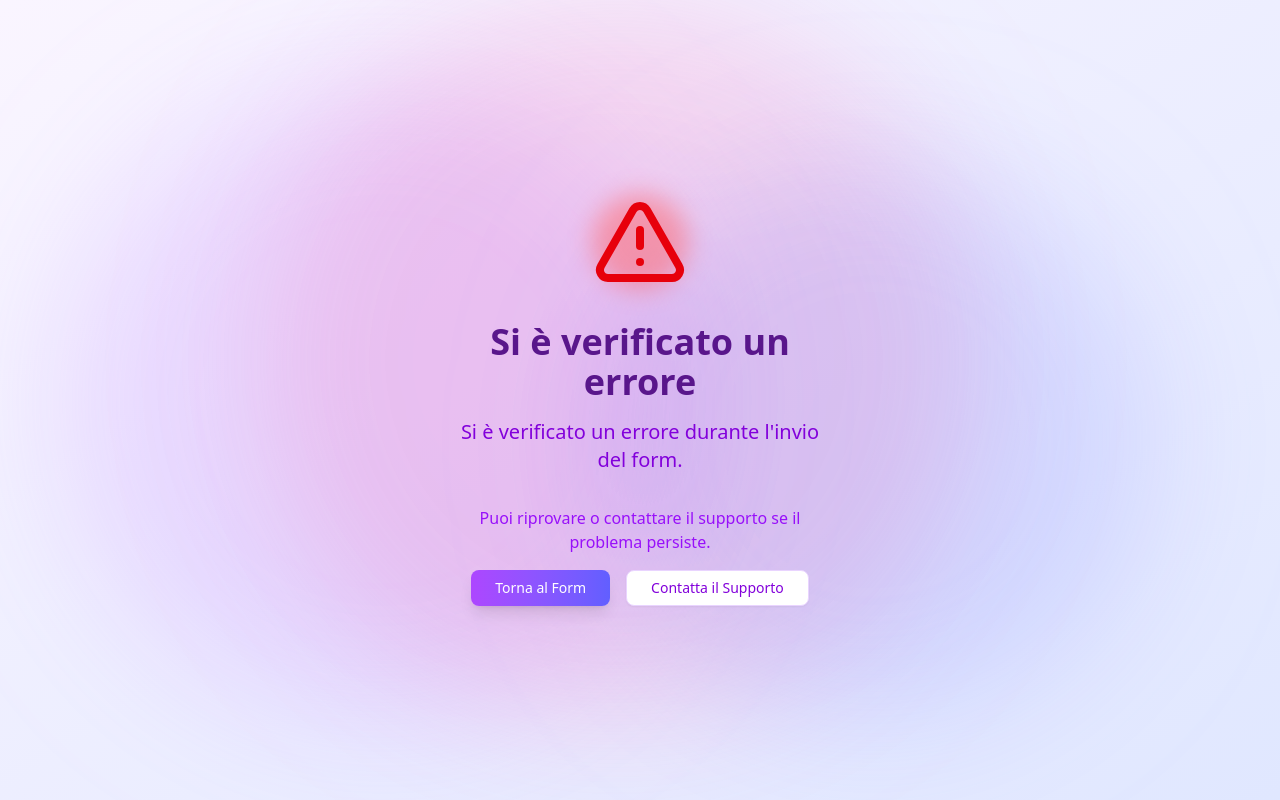
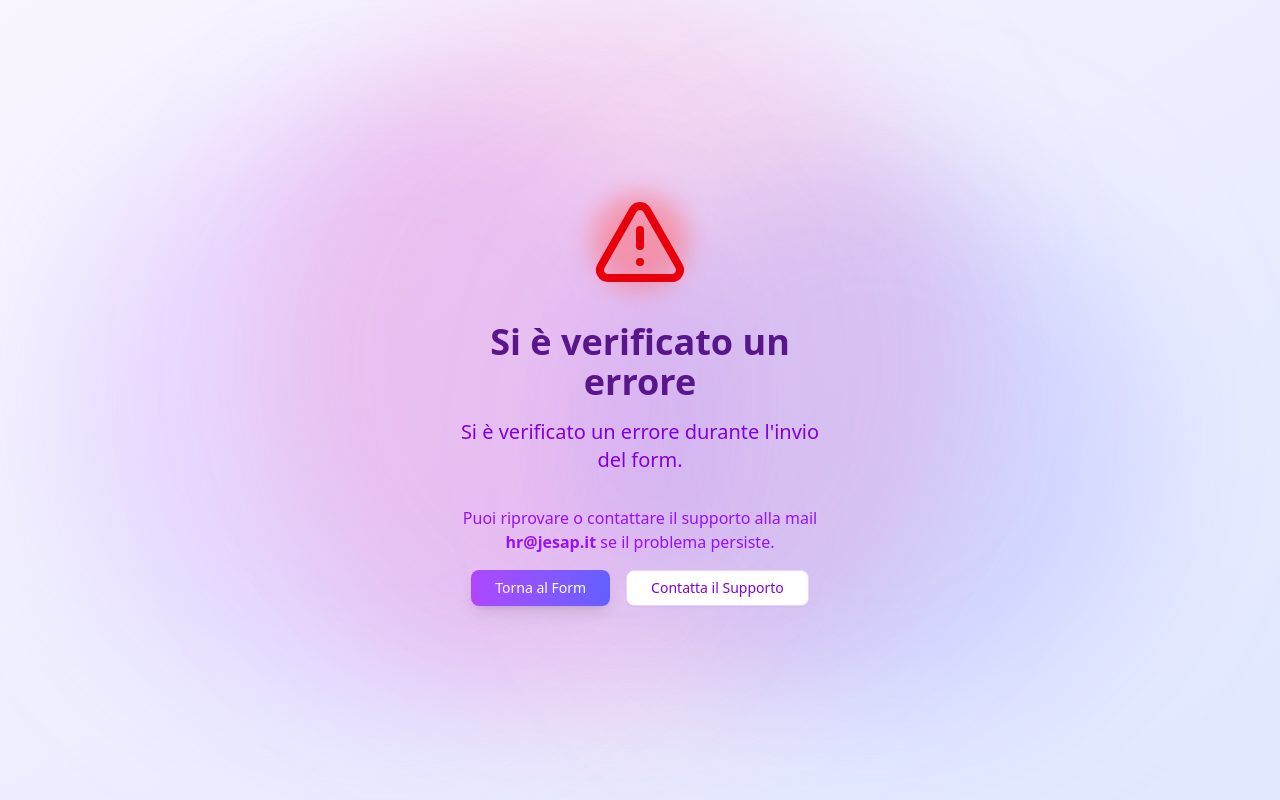
Before and after one commit to JesapIt/jesap-recruiter, a Next.js app: page /error in a window 1280 px wide. Built offline with nearby package versions, Linux system fonts and the light colour scheme.

Commit message:
Update page.tsx

```diff
--- a/app/error/page.tsx
+++ b/app/error/page.tsx
@@ -46,7 +46,7 @@ export default function ErrorPage() {
 
         <div className="space-y-4">
           <p className={`${isDarkMode ? "text-purple-300" : "text-purple-600"}`}>
-            Puoi riprovare o contattare il supporto se il problema persiste.
+            Puoi riprovare o contattare il supporto alla mail <strong>hr@jesap.it</strong> se il problema persiste.
           </p>
 
           <div className="flex flex-col sm:flex-row gap-4 justify-center">
```
